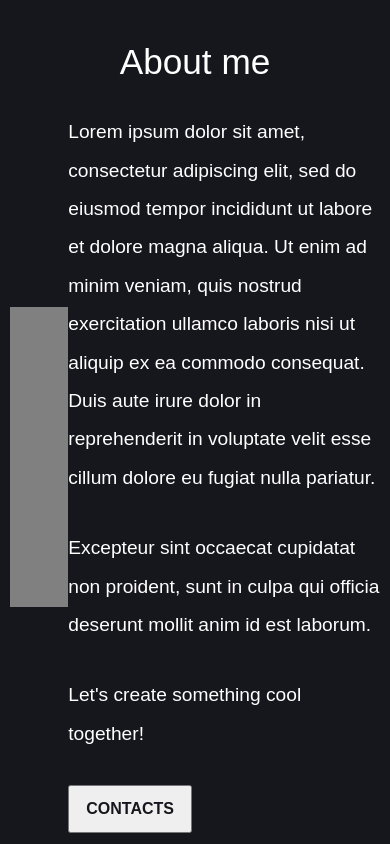
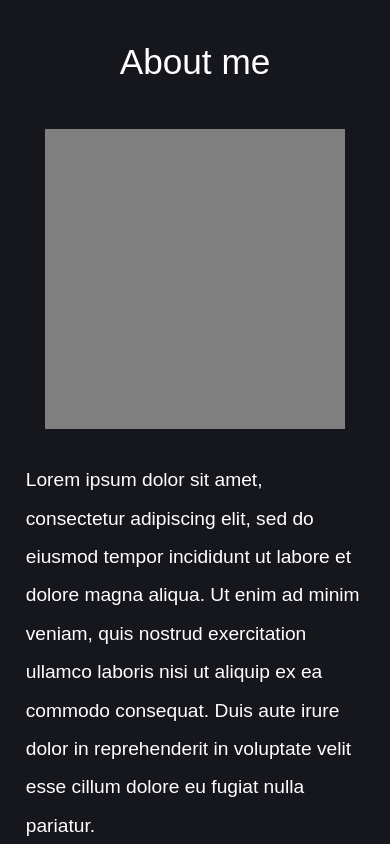
Before and after one commit to lipskij/easy, a Next.js app: page / in a window 390 px wide. Shown: the part 860-1704 px from the top of the page. Built offline with nearby package versions, Linux system fonts and the light colour scheme.

Commit message:
Fix about component

```diff
--- a/components/About.js
+++ b/components/About.js
@@ -5,20 +5,29 @@
   return (
     <>
       <div className='about'>
-        <h1>About me</h1>
         <div>
           <a name='about'></a>
         </div>
+        <h1>About me</h1>
         <div className='about-image'>
           <div className='about-picture'></div>
+          <p>
+            Lorem ipsum dolor sit amet, consectetur adipiscing elit, sed do
+            eiusmod tempor incididunt ut labore et dolore magna aliqua. Ut enim
+            ad minim veniam, quis nostrud exercitation ullamco laboris nisi ut
+            aliquip ex ea commodo consequat. Duis aute irure dolor in
+            reprehenderit in voluptate velit esse cillum dolore eu fugiat nulla
+            pariatur.
+          </p>
+        </div>
         <div className='about-txt'>
           <p>
             Lorem ipsum dolor sit amet, consectetur adipiscing elit, sed do
-              eiusmod tempor incididunt ut labore et dolore magna aliqua. Ut
-              enim ad minim veniam, quis nostrud exercitation ullamco laboris
-              nisi ut aliquip ex ea commodo consequat. Duis aute irure dolor in
-              reprehenderit in voluptate velit esse cillum dolore eu fugiat
-              nulla pariatur.
+            eiusmod tempor incididunt ut labore et dolore magna aliqua. Ut enim
+            ad minim veniam, quis nostrud exercitation ullamco laboris nisi ut
+            aliquip ex ea commodo consequat. Duis aute irure dolor in
+            reprehenderit in voluptate velit esse cillum dolore eu fugiat nulla
+            pariatur.
           </p>
           <p>
             Excepteur sint occaecat cupidatat non proident, sunt in culpa qui
@@ -32,7 +41,6 @@
           </div>
         </div>
       </div>
-      </div>
     </>
   );
 };
--- a/components/NewBanner.js
+++ b/components/NewBanner.js
@@ -7,8 +7,8 @@
     <>
       <div className='banner'>
         <div>
-          <h1>EASY Production</h1>
-          <h2>Short Movies, Commercials, Art</h2>
+          <h1>EASY</h1>
+          <h2>Short Movies, Commercials, Filmmaking Art</h2>
         </div>
         <div className='banner-btn'>
           <Link href='/creativeProduction'>
--- a/pages/index.js
+++ b/pages/index.js
@@ -2,6 +2,7 @@
 import styles from "../styles/Home.module.css";
 import Footer from "../components/Footer";
 import Banner from "../components/Banner";
+// import NewBanner from '../components/NewBanner'
 import About from '../components/About';
 import Nav from "../components/Nav";
 
--- a/styles/globals.css
+++ b/styles/globals.css
@@ -197,24 +197,25 @@
   justify-content: center;
   align-items: center;
   line-height: 2;
-  padding: 15rem 0 10rem 0;
+  padding: 5rem 0 10rem 0;
 }
 
 .about-image {
-  width: 90vw;
-  height: 60vh;
+  display: grid;
+  grid-template-columns: repeat(2, 1fr);
+  margin: 0 auto;
+  padding: 1rem;
+
 }
 
 .about-picture {
-  position: absolute;
   width: 400px;
   height: 400px;
   background: grey;
-  left: 20%;
 }
 
 .about-txt {
-  width: 67%;
+  width: 100%;
 }
 
 .about h1 {
@@ -395,26 +396,29 @@
     line-height: 2;
     padding-top: 5rem;
   }
+
   .about-image {
     display: flex;
-    width: 95vw;
-    height: auto;
-    align-items: center;
-    justify-content: center;
+    flex-direction: column;
+    height: 100%;
+  }
+
+  .about-image p {
+    display: flex;
+    justify-content: baseline;
+    align-items: baseline;
   }
 
   .about-picture {
-    position: relative;
-    left: 0%;
-    display: flex;
     width: 300px;
     height: 300px;
     background: grey;
+    margin: 0 auto;
     margin-bottom: 2rem;
   }
 
   .about-txt {
-    width: 80vw;
+    width: 90vw;
   }
 
   .about h1 {
```
Lines whose indentation alone changed are shown as unchanged.
